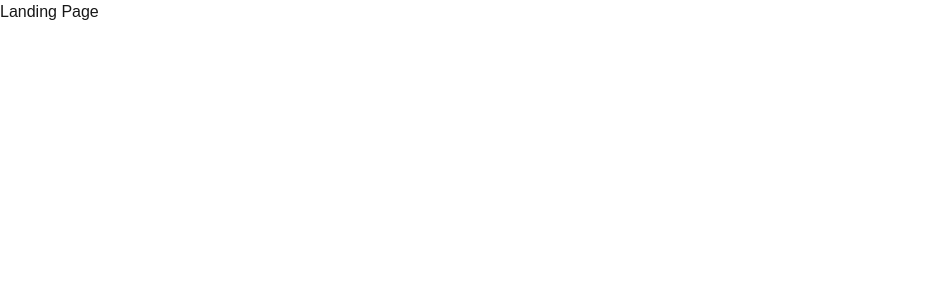
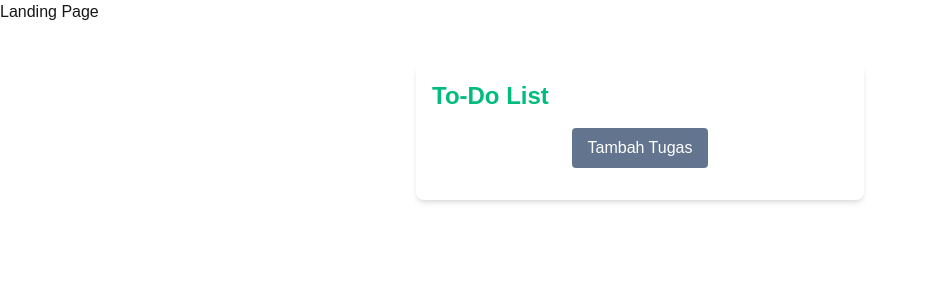
Before and after one commit to FIZ-Dev/todolist, a Next.js app: page / in a window 1280 px wide. Shown: the top 300 px of the page, without its empty margins (0-925 px from the left). Built offline with nearby package versions, Linux system fonts and the light colour scheme; no server answers; the database is empty.

Commit message:
fix page.tsx

```diff
--- a/src/app/page.tsx
+++ b/src/app/page.tsx
@@ -1,9 +1,11 @@
 import React from 'react';
+import TodoList from '../app/components/todolist';
 
 function page() {
   return (
     <>
       <h1>Landing Page </h1>
+      <TodoList />
     </>
   );
 }
```
